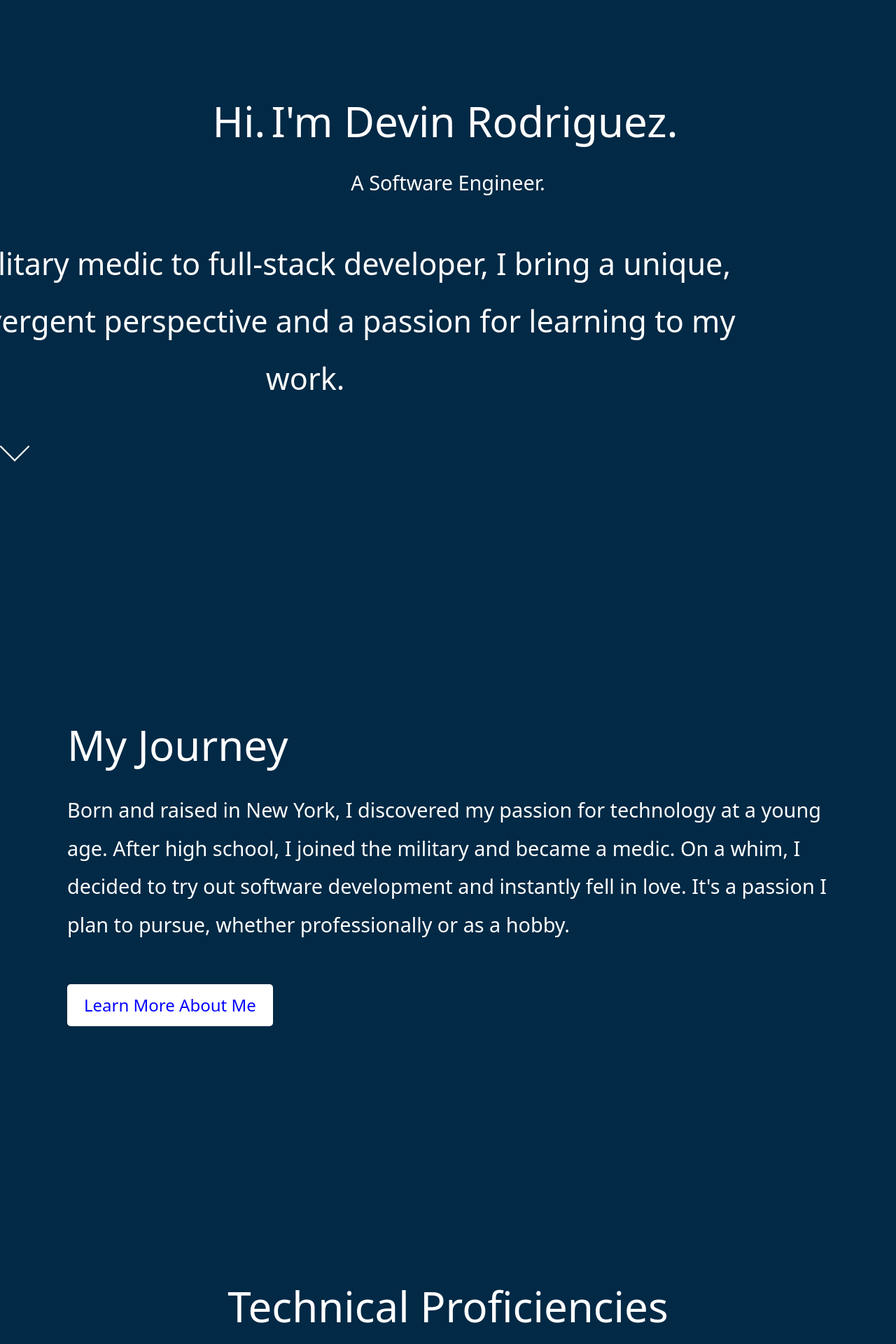
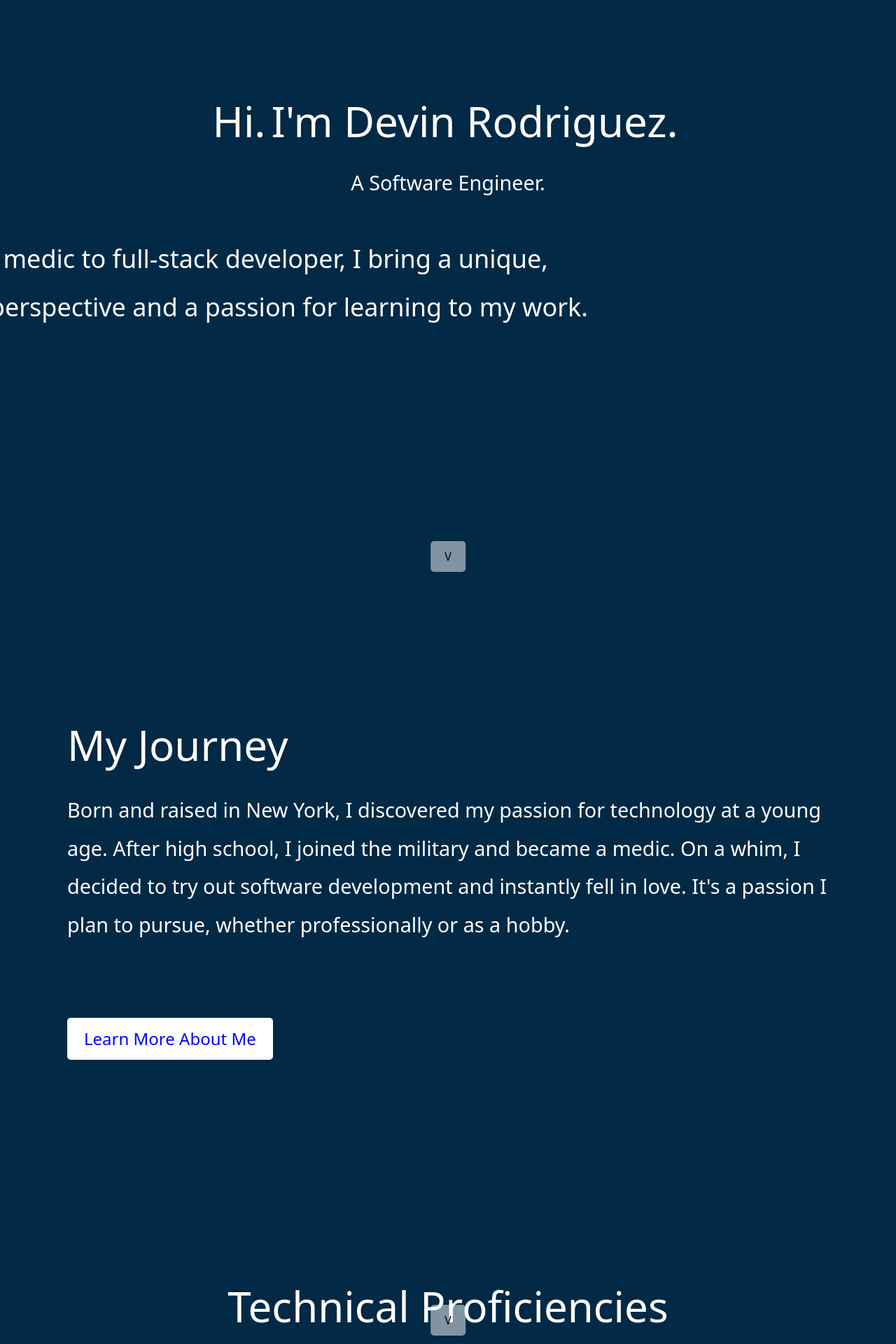
Before and after one commit to rodriguezdevin24/Portfolio, a React (Create React App) app: page / in a window 1280 px wide. Shown: the part 120-2040 px from the top of the page at 70% size. Built offline with nearby package versions, Linux system fonts and the light colour scheme.

Commit message:
added new button to scroll down each section of home page

```diff
--- a/src/pages/Home/Home.jsx
+++ b/src/pages/Home/Home.jsx
@@ -5,161 +5,30 @@ import ProjectHome from './ProjectHome';
 import SkillsHome from './SkillsHome';
 import styled from 'styled-components';
 import FooterAnimation from './FooterHome';
-import ScrollToTopButton from '../../components/ScrollToTop/ScrollToTopButton';
-import ScrollButton from './ScrollButton';
+import { Element } from "react-scroll";
 
-
-const Container = styled.div`
-
-`;
+const Container = styled.div``;
 
 const Home = () => {
   return (
     <Container>
-      <LandingHome />
-      <ScrollButton target="journeyHome" />
-      <JourneyHome id="journeyHome" />
-      <ScrollButton target="skillsHome" />
-      <SkillsHome id="skillsHome" />
-      <ScrollButton target="projectHome" />
-      <ProjectHome id="projectHome" />
-      <FooterAnimation />
-      <ScrollToTopButton/>
+      <Element name="landingHome">
+        <LandingHome />
+      </Element>
+      <Element name="journeyHome">
+        <JourneyHome />
+      </Element>
+      <Element name="skillsHome">
+        <SkillsHome />
+      </Element>
+      <Element name="projectHome">
+        <ProjectHome />
+      </Element>
+      <Element name="footerAnimation">
+        <FooterAnimation />
+      </Element>
     </Container>
   )
 }
 
 export default Home;
-
-
-
-
-
-
-
-
-
-
-
-
-
-
-
-
-
-
-
-
-
-
-
-
-
-
-
-
-
-
-
-
-
-
-
-
-// import React from "react";
-// import "./home.css";
-// import "../../App.css";
-// import { motion, } from "framer-motion";
-
-// const pageVariants = {
-//   initial: {
-//     opacity: 1,
-
-//     y: "100vh",
-//   },
-//   in: {
-//     opacity: 1,
-//     y: 0,
-//   },
-//   out: {
-//     opacity: 0,
-//     y: "-100vh",
-//   },
-// };
-
-
-// const pageTransition = {
-//   type: "tween",
-//   ease: "easeInOut",
-//   duration: 1,
-//   transition: { delay: 1.5, duration: 2 }
-// };
-// const h1Variants = {
-//   initial: {
-//     x: 0,
-//     opacity: 1,
-//   },
-//   animate: {
-//     x: "100vw", // or any value you want
-//     opacity: 0,
-//     transition: { delay: 4.1, duration: 2 }
-//   }
-// };
-
-// const h2Variants = {
-//   initial: {
-//     opacity: 1,
-//     y: "100vh",
-//   },
-//   in: {
-//     opacity: 1,
-//     y: 0,
-//   },
-//   out: {
-//     opacity: 0,
-//     y: "-100vh",
-//   },
-// };
-
-
-// const Home = () => {
-//   return (
-//     <motion.div
-//       initial="initial"
-//       animate="in"
-//       exit="out"
-//       variants={pageVariants}
-//       transition={pageTransition}
-//     >
-//       <div className="page-container">
-//       <motion.h1
-//           className="page-title"
-//           variants={h1Variants}
-//           initial="initial"
-//           animate="animate"
-//         >Hello and Welcome!
-//         </motion.h1>
-//         <motion.h2
-//       className= "home-about"
-//       style={{color: 'white'}}
-//         initial={{ scale: 0 }}
-//         animate={{ scale: 1, stagger: 0.9 }}
-//         variants= {{h2Variants }}
-//         transition={{
-//           type: "spring",
-//           stiffness: 260,
-//           damping: 20,
-//           delay: 5.3
-//         }}
-//       >
-//           A former military medic turned full-stack developer with a passion for learning and a creative, neurodivergent perspective
-
-//       </motion.h2>
-//     </div>
-
-
-//     </motion.div>
-//   );
-// };
-
-// export default Home;
--- a/src/pages/Home/JourneyHome.jsx
+++ b/src/pages/Home/JourneyHome.jsx
@@ -1,5 +1,6 @@
 import React from 'react';
 import styled from 'styled-components';
+import { Link } from "react-scroll";
 //import { motion } from "framer-motion";
 
 import './home.css'
@@ -39,6 +40,8 @@ const MoreButton = styled.button`
   background-color: white;
   color: blue;
   cursor: pointer;
+  margin-top: 2em;
+  margin-bottom: 350px;
 `;
 // const pageVariants = {
 //   initial: {
@@ -63,6 +66,9 @@ const JourneyHome = ({ id }) => {
         Born and raised in New York, I discovered my passion for technology at a young age. After high school, I joined the military and became a medic. On a whim, I decided to try out software development and instantly fell in love. It's a passion I plan to pursue, whether professionally or as a hobby.
       </JourneyText>
       <MoreButton>Learn More About Me</MoreButton>
+      <Link to="skillsHome" smooth={true} duration={500}>
+      <button className = "scrollDown">V</button>
+      </Link>
     </Section>
   );
 };
--- a/src/pages/Home/LandingHome.jsx
+++ b/src/pages/Home/LandingHome.jsx
@@ -1,5 +1,6 @@
 import React from "react";
 import styled from "styled-components";
+import { Link } from "react-scroll";
 import { motion } from "framer-motion";
 import "./home.css";
 
@@ -14,6 +15,7 @@ const Section = styled.div`
   font-size: 1.5em;
   margin-top: 150px;
   scroll-snap-align: center;
+  position: relative;
 `;
 
 
@@ -94,6 +96,7 @@ const LandingHome = () => {
         A Software Engineer.
       </motion.h2>
       <motion.p
+      className="landing-text"
         initial={{ x: "-100%" }}
         animate={{ x: "0%" }}
         transition={{ duration: 1.3, ease: "easeInOut", delay: 5.5 }}
@@ -101,6 +104,9 @@ const LandingHome = () => {
         From military medic to full-stack developer, I bring a unique,
         neurodivergent perspective and a passion for learning to my work.
       </motion.p>
+      <Link to="journeyHome" smooth={true} duration={500}>
+        <button className="scrollDown">V</button>
+      </Link>
     </Section>
   );
 };
--- a/src/pages/Home/ProjectHome.jsx
+++ b/src/pages/Home/ProjectHome.jsx
@@ -1,6 +1,7 @@
 import React from "react";
 import styled from "styled-components";
 import ProjectCard from "./ProjectCard";
+import { Link } from "react-scroll";
 
 const Section = styled.section`
   background-color: #022945;
@@ -47,6 +48,7 @@ const ProjectsButton = styled.button`
   color: blue;
   cursor: pointer;
   margin-top: 2em;
+  margin-bottom: 100px;
 `;
 
 const ProjectHome = ({ id }) => {
@@ -61,7 +63,10 @@ const ProjectHome = ({ id }) => {
         <ProjectCard />
         <ProjectCard />
       </CardContainer>
-      <ProjectsButton>See More Projects</ProjectsButton>
+      <ProjectsButton>View More Projects</ProjectsButton>
+      <Link to="footerAnimation" smooth={true} duration={500}>
+      <button className = "scrollDown">V</button>
+      </Link>
     </Section>
   );
 };
--- a/src/pages/Home/SkillsHome.jsx
+++ b/src/pages/Home/SkillsHome.jsx
@@ -2,6 +2,8 @@ import React from "react";
 import styled from "styled-components";
 import { motion, AnimatePresence } from "framer-motion";
 import { useInView } from "react-intersection-observer";
+import { Link } from "react-scroll";
+
 import htmlIcon from "../../data/Icons/html-icon.svg";
 import cssIcon from "../../data/Icons/css-icon.svg";
 import jsIcon from "../../data/Icons/js-icon.svg";
@@ -52,6 +54,7 @@ const SkillsGrid = styled.div`
   display: grid;
   grid-template-columns: repeat(5, 1fr);
   gap: 1em;
+  margin-bottom: 150px;
   @media (max-width: 768px) {
     grid-template-columns: repeat(
       2,
@@ -130,6 +133,9 @@ const SkillsHome = ({ id }) => {
             ))}
         </AnimatePresence>
       </SkillsGrid>
+      <Link to="projectHome" smooth={true} duration={500}>
+      <button className = "scrollDown">V</button>
+      </Link>
     </Section>
   );
 };
--- a/src/pages/Home/home.css
+++ b/src/pages/Home/home.css
@@ -58,7 +58,7 @@
 
   /* FOOTER ANIMATION */
   .body {
-    height: 120vh;
+    height: 100vh;
     width: 100%;
     position: relative;
     background-color: #022945;
@@ -143,6 +143,11 @@ font-size: 2.5em;
   margin-bottom: 0.5em;
   margin-right:8px;
 }
+.landing-text{
+  font-size: 1.5em;
+  margin-bottom: 300px;
+
+}
 
 /* Journeyhome.css */
 
@@ -151,3 +156,22 @@ font-size: 2.5em;
   font-size: 1.2em;
   margin-bottom: 2em;
 }
+
+.scrollDown {
+  position: absolute;
+  left: 50%;
+
+  transform: translateX(-50%);
+  padding: 10px 20px;
+  background-color: rgba(255, 255, 255, 0.5); /* semi-transparent white */
+  border: none;
+  border-radius: 5px;
+  color: black;
+  font-size: 16px;
+  cursor: pointer;
+  transition: background-color 0.3s ease;
+}
+
+.scrollDown:hover {
+  background-color: rgba(255, 255, 255, 0.8); /* less transparent white on hover */
+}
```
Also changed, not shown: 1 other file (tests, documents, lock files or other folders).
